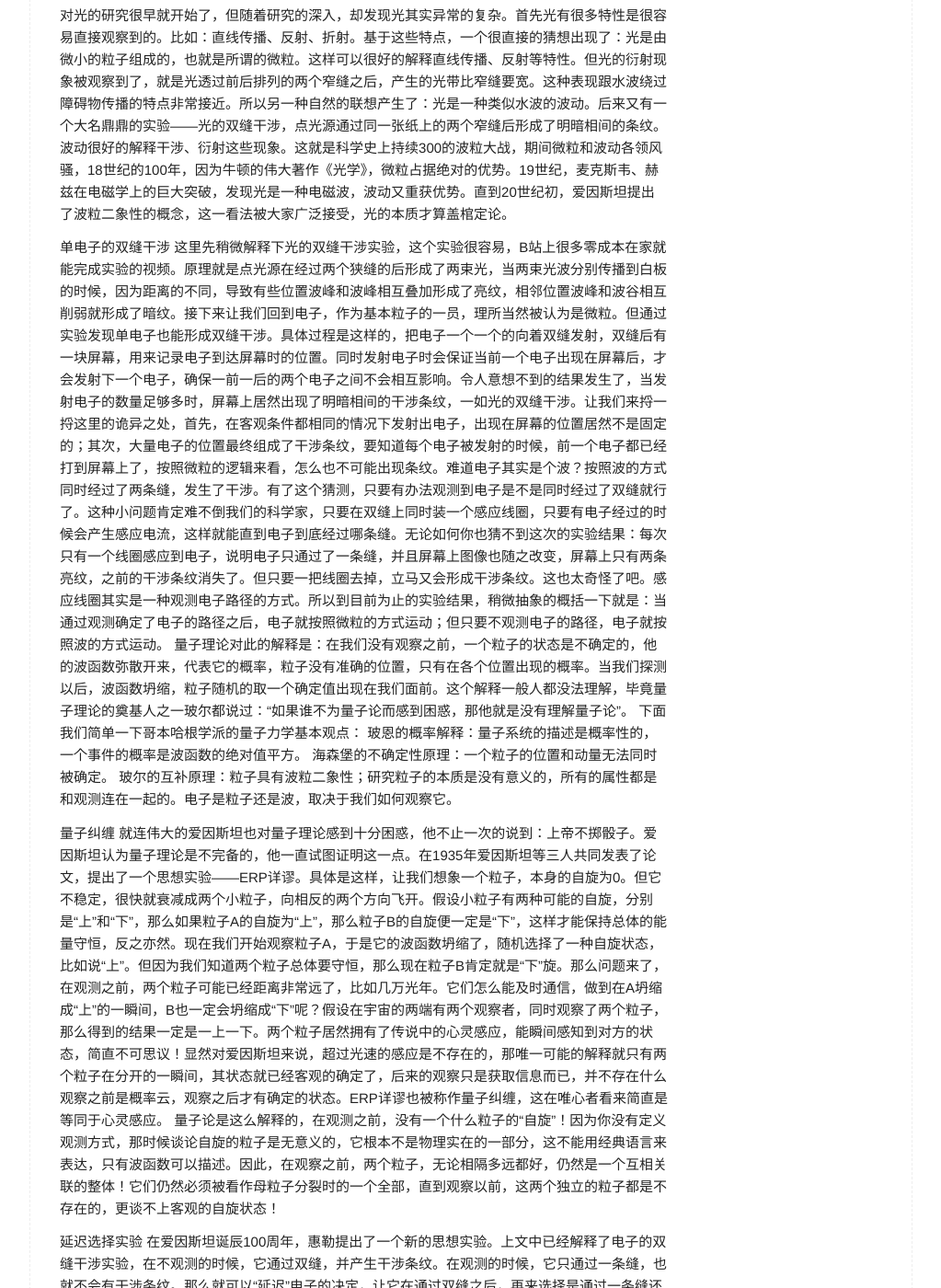
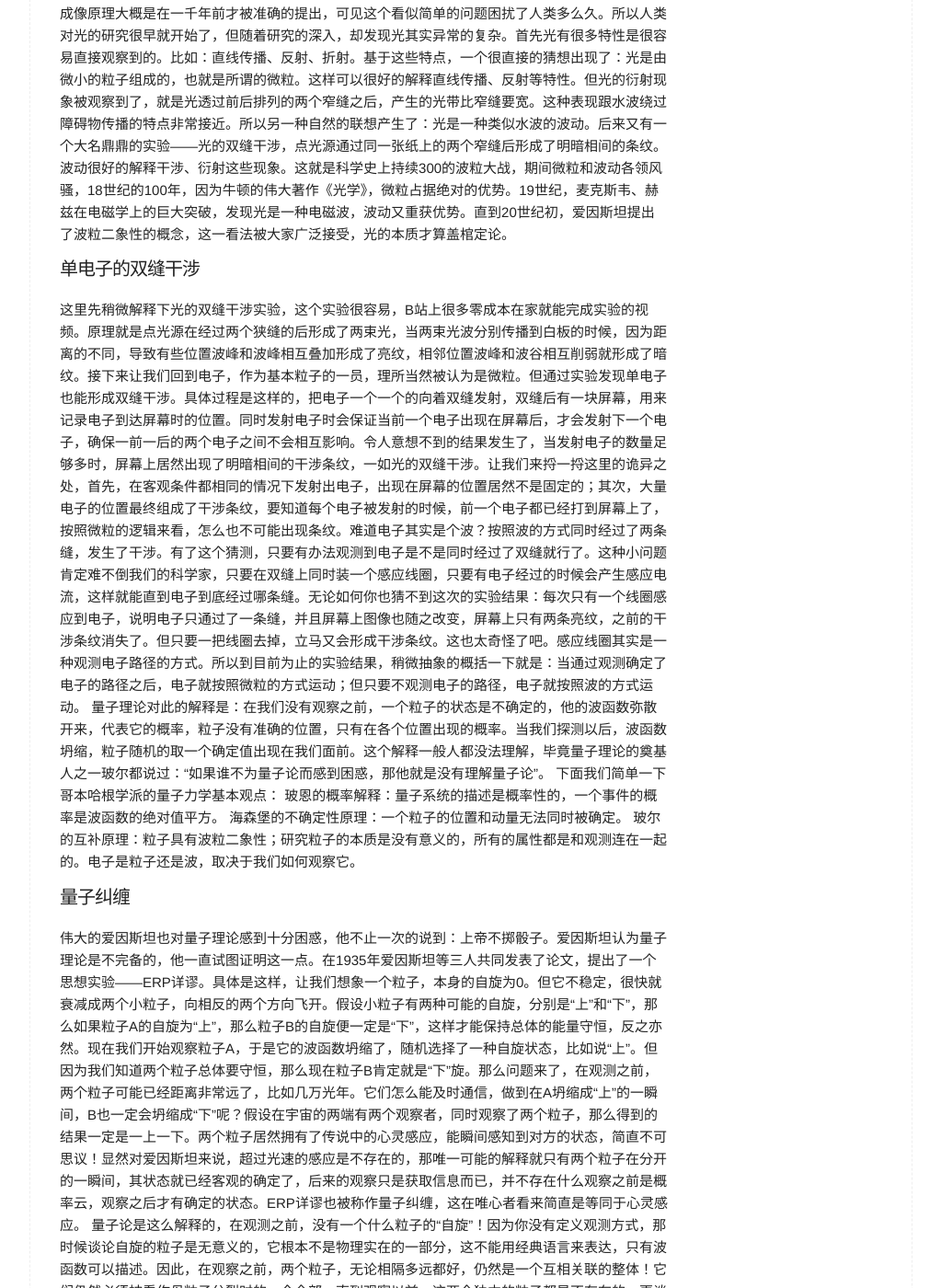
Before and after one commit to BryceHQ/brycehq.github.io, a Jekyll site: the page built from _posts/2023-8-17-cat.md, in a window 1280 px wide and 1400 px high, scrolled down 486 px. Shown: the whole window at 92% size, without its empty margins (128-1151 px from the left). Built offline with Jekyll 4.4.1, drawn with Linux system fonts in a browser that asks for light colours; some of the changed text lies outside the part shown.

Commit message:
feat: 格式

```diff
--- a/_posts/2023-8-17-cat.md
+++ b/_posts/2023-8-17-cat.md
@@ -8,10 +8,12 @@ categories: 物理
 薛定谔的猫这个词我很早以前就看到过，当时就不知道啥意思，还专门去搜了一下，结果搜出来的解释却让我越看越糊涂，只能不了了之。直到最近看了一些量子论方面的科普书籍，才算大概理解了其含义。
 在具体解释这个词之前，先抛一个简单的问题：在大家的认识里，物理学是什么？我想可能大多数人脑子里都会飘出来一句话：物理是一门以实验为基础的学科。大致上就是先实验观察，再总结规律，最后提出理论。这个理解本身没有错，但可能大多数人都会跟我有一个理解上的误区，认为实验都是类似于比萨斜塔上丢球这种，会在现实世界真实发生的实验。然而实际上是很多物理学中大名鼎鼎的理论都是思想实验，也就是全靠想象。而薛定谔的猫其实就是一个大名鼎鼎的思想实验。这个实验的文字描述其实字数很少，每个字也都很容易理解，但只要合在一起就突出一个令人费解，一如量子论本身。
 
-波动？微粒？
+### 波动？微粒？
+
 整件事要先从光说起，“神说要有光就有光”，但神没有告诉我们，光到底是什么？这个问题困扰了人类很久。我们每天一睁开眼，在有光的地方就能通过眼睛看到东西。那么一个很自然的问题产生了，为什么眼睛能看到东西？最开始人们猜测，光是人眼发出的一种东西，因为眼睛睁开能看到，闭上就无法看到了。当然，生活在现代的我们都知道，人眼成像的原理是物体表面对光的反射，但关于光的成像原理大概是在一千年前才被准确的提出，可见这个看似简单的问题困扰了人类多么久。所以人类对光的研究很早就开始了，但随着研究的深入，却发现光其实异常的复杂。首先光有很多特性是很容易直接观察到的。比如：直线传播、反射、折射。基于这些特点，一个很直接的猜想出现了：光是由微小的粒子组成的，也就是所谓的微粒。这样可以很好的解释直线传播、反射等特性。但光的衍射现象被观察到了，就是光透过前后排列的两个窄缝之后，产生的光带比窄缝要宽。这种表现跟水波绕过障碍物传播的特点非常接近。所以另一种自然的联想产生了：光是一种类似水波的波动。后来又有一个大名鼎鼎的实验——光的双缝干涉，点光源通过同一张纸上的两个窄缝后形成了明暗相间的条纹。波动很好的解释干涉、衍射这些现象。这就是科学史上持续300的波粒大战，期间微粒和波动各领风骚，18世纪的100年，因为牛顿的伟大著作《光学》，微粒占据绝对的优势。19世纪，麦克斯韦、赫兹在电磁学上的巨大突破，发现光是一种电磁波，波动又重获优势。直到20世纪初，爱因斯坦提出了波粒二象性的概念，这一看法被大家广泛接受，光的本质才算盖棺定论。
 
-单电子的双缝干涉
+### 单电子的双缝干涉
+
 这里先稍微解释下光的双缝干涉实验，这个实验很容易，B站上很多零成本在家就能完成实验的视频。原理就是点光源在经过两个狭缝的后形成了两束光，当两束光波分别传播到白板的时候，因为距离的不同，导致有些位置波峰和波峰相互叠加形成了亮纹，相邻位置波峰和波谷相互削弱就形成了暗纹。接下来让我们回到电子，作为基本粒子的一员，理所当然被认为是微粒。但通过实验发现单电子也能形成双缝干涉。具体过程是这样的，把电子一个一个的向着双缝发射，双缝后有一块屏幕，用来记录电子到达屏幕时的位置。同时发射电子时会保证当前一个电子出现在屏幕后，才会发射下一个电子，确保一前一后的两个电子之间不会相互影响。令人意想不到的结果发生了，当发射电子的数量足够多时，屏幕上居然出现了明暗相间的干涉条纹，一如光的双缝干涉。让我们来捋一捋这里的诡异之处，首先，在客观条件都相同的情况下发射出电子，出现在屏幕的位置居然不是固定的；其次，大量电子的位置最终组成了干涉条纹，要知道每个电子被发射的时候，前一个电子都已经打到屏幕上了，按照微粒的逻辑来看，怎么也不可能出现条纹。难道电子其实是个波？按照波的方式同时经过了两条缝，发生了干涉。有了这个猜测，只要有办法观测到电子是不是同时经过了双缝就行了。这种小问题肯定难不倒我们的科学家，只要在双缝上同时装一个感应线圈，只要有电子经过的时候会产生感应电流，这样就能直到电子到底经过哪条缝。无论如何你也猜不到这次的实验结果：每次只有一个线圈感应到电子，说明电子只通过了一条缝，并且屏幕上图像也随之改变，屏幕上只有两条亮纹，之前的干涉条纹消失了。但只要一把线圈去掉，立马又会形成干涉条纹。这也太奇怪了吧。感应线圈其实是一种观测电子路径的方式。所以到目前为止的实验结果，稍微抽象的概括一下就是：当通过观测确定了电子的路径之后，电子就按照微粒的方式运动；但只要不观测电子的路径，电子就按照波的方式运动。
 量子理论对此的解释是：在我们没有观察之前，一个粒子的状态是不确定的，他的波函数弥散开来，代表它的概率，粒子没有准确的位置，只有在各个位置出现的概率。当我们探测以后，波函数坍缩，粒子随机的取一个确定值出现在我们面前。这个解释一般人都没法理解，毕竟量子理论的奠基人之一玻尔都说过：“如果谁不为量子论而感到困惑，那他就是没有理解量子论”。
 下面我们简单一下哥本哈根学派的量子力学基本观点：
@@ -19,15 +21,17 @@ categories: 物理
 海森堡的不确定性原理：一个粒子的位置和动量无法同时被确定。
 玻尔的互补原理：粒子具有波粒二象性；研究粒子的本质是没有意义的，所有的属性都是和观测连在一起的。电子是粒子还是波，取决于我们如何观察它。
 
-量子纠缠
-就连伟大的爱因斯坦也对量子理论感到十分困惑，他不止一次的说到：上帝不掷骰子。爱因斯坦认为量子理论是不完备的，他一直试图证明这一点。在1935年爱因斯坦等三人共同发表了论文，提出了一个思想实验——ERP详谬。具体是这样，让我们想象一个粒子，本身的自旋为0。但它不稳定，很快就衰减成两个小粒子，向相反的两个方向飞开。假设小粒子有两种可能的自旋，分别是“上”和“下”，那么如果粒子A的自旋为“上”，那么粒子B的自旋便一定是“下”，这样才能保持总体的能量守恒，反之亦然。现在我们开始观察粒子A，于是它的波函数坍缩了，随机选择了一种自旋状态，比如说“上”。但因为我们知道两个粒子总体要守恒，那么现在粒子B肯定就是“下”旋。那么问题来了，在观测之前，两个粒子可能已经距离非常远了，比如几万光年。它们怎么能及时通信，做到在A坍缩成“上”的一瞬间，B也一定会坍缩成“下”呢？假设在宇宙的两端有两个观察者，同时观察了两个粒子，那么得到的结果一定是一上一下。两个粒子居然拥有了传说中的心灵感应，能瞬间感知到对方的状态，简直不可思议！显然对爱因斯坦来说，超过光速的感应是不存在的，那唯一可能的解释就只有两个粒子在分开的一瞬间，其状态就已经客观的确定了，后来的观察只是获取信息而已，并不存在什么观察之前是概率云，观察之后才有确定的状态。ERP详谬也被称作量子纠缠，这在唯心者看来简直是等同于心灵感应。
+### 量子纠缠
+
+伟大的爱因斯坦也对量子理论感到十分困惑，他不止一次的说到：上帝不掷骰子。爱因斯坦认为量子理论是不完备的，他一直试图证明这一点。在1935年爱因斯坦等三人共同发表了论文，提出了一个思想实验——ERP详谬。具体是这样，让我们想象一个粒子，本身的自旋为0。但它不稳定，很快就衰减成两个小粒子，向相反的两个方向飞开。假设小粒子有两种可能的自旋，分别是“上”和“下”，那么如果粒子A的自旋为“上”，那么粒子B的自旋便一定是“下”，这样才能保持总体的能量守恒，反之亦然。现在我们开始观察粒子A，于是它的波函数坍缩了，随机选择了一种自旋状态，比如说“上”。但因为我们知道两个粒子总体要守恒，那么现在粒子B肯定就是“下”旋。那么问题来了，在观测之前，两个粒子可能已经距离非常远了，比如几万光年。它们怎么能及时通信，做到在A坍缩成“上”的一瞬间，B也一定会坍缩成“下”呢？假设在宇宙的两端有两个观察者，同时观察了两个粒子，那么得到的结果一定是一上一下。两个粒子居然拥有了传说中的心灵感应，能瞬间感知到对方的状态，简直不可思议！显然对爱因斯坦来说，超过光速的感应是不存在的，那唯一可能的解释就只有两个粒子在分开的一瞬间，其状态就已经客观的确定了，后来的观察只是获取信息而已，并不存在什么观察之前是概率云，观察之后才有确定的状态。ERP详谬也被称作量子纠缠，这在唯心者看来简直是等同于心灵感应。
 量子论是这么解释的，在观测之前，没有一个什么粒子的“自旋”！因为你没有定义观测方式，那时候谈论自旋的粒子是无意义的，它根本不是物理实在的一部分，这不能用经典语言来表达，只有波函数可以描述。因此，在观察之前，两个粒子，无论相隔多远都好，仍然是一个互相关联的整体！它们仍然必须被看作母粒子分裂时的一个全部，直到观察以前，这两个独立的粒子都是不存在的，更谈不上客观的自旋状态！
 
-延迟选择实验
+### 延迟选择实验
 在爱因斯坦诞辰100周年，惠勒提出了一个新的思想实验。上文中已经解释了电子的双缝干涉实验，在不观测的时候，它通过双缝，并产生干涉条纹。在观测的时候，它只通过一条缝，也就不会有干涉条纹。那么就可以“延迟”电子的决定，让它在通过双缝之后，再来选择是通过一条缝还是两条缝。具体来说，我们可以用涂着半镀银的反射镜来代替双缝。如果把一块半射镜和光子的入射途径摆成45度角，那么这个光子有一半可能直飞，另一半可能被反射。这样一来，它就有了两条可能的前进路径，这跟双缝实验里，电子可以选择左边或者右边的路径在本质上是一样的。不过，只要我们愿意，我们同样可以让这个光子“同时沿着两条路径而来”：只要在终点处再插入一块同样呈45度角的半镀银反射镜，然后仔细安排位相，我们完全可以让这个光子“自我干涉”，在一个方向上抵消，而只在另一个方向出现。这样做，就好比让电子同时通过两条狭缝而产生干涉图纹，按照量子派的说法，因为发生了干涉，光子必定“同时经过了两条道路”，就像同时通过了双缝一样！
 总而言之，如果我们不在终点处插入半反射镜，光子就沿着某一条道路而来，反之，它就同时经过两条道路。现在的问题是，是不是要在终点处插入反射镜，我们可以在“最后关头”才做出决定，而这时候理论上光子早就通过了第一块反射镜，这个事件已经成了过去。然而，有趣的是，它却必须在快到达终点的时候，根据我们的选择，反过去决定自己当初到底走的是“一条路”还是“两条路”。也就是说，它必须根据“未来”的事件，去选择自己的“过去”应该怎样发生！
 这个思想实验看起来挺匪夷所思的，但已经被真实实验证实了的。如同上面的 ERP 的详谬，量子理论对延迟选择的解释基本不变，任何一种基本量子现象只在其被记录之后才是一种现象。光子在一开始还是最后才决定自己的“选择”，是没有区别的。因为在量子论中，历史不是确定和实在的，除非它已经被记录下来。
 
+### 薛定谔的猫
 讲到这里，其实薛定谔的猫就是很容易理解的思想实验了。假设有一个放射性原子，何时衰变时完全概率性的，只要不观察，它就处于衰变和不衰变的叠加态中。在假设有一种设计精密的盒子，里面有这个原子和一只猫，只要原子一衰变，就会触发盒子中的毒气，猫就会被毒死。而原子不衰变，那猫就可以活下来。这样一来，基于量子理论的自然推论就是：当没有观察时，这个原子处于衰变和不衰变的叠加态。因为原子状态不确定，那么毒气是否被触发也就不确定，而毒气状态不确定，就导致猫的状态也不确定。只有当我们打开盒子之后，才知道猫到底是死是活。那么在没打开盒子之前，猫是什么状态？唯一的解释就是猫也跟原子一样处于叠加态，一种生与死的叠加态。原子是我们看不见摸不着的，你要说它处于什么叠加态，我也不好反驳你。但猫？生与死的叠加态？
 薛定谔的猫之所以如此著名，是因为它把量子效应放大到了我们的日常世界，同时也放大了量子理论与宏观世界冲突。基于这种思路甚至后来衍生出一个论调：当我们不观察时，月亮是不存在的。我们或许可以稀里糊涂的接受量子叠加态，但月亮的存在与否居然与观察有关？这还是严肃的科学吗？
 
```
